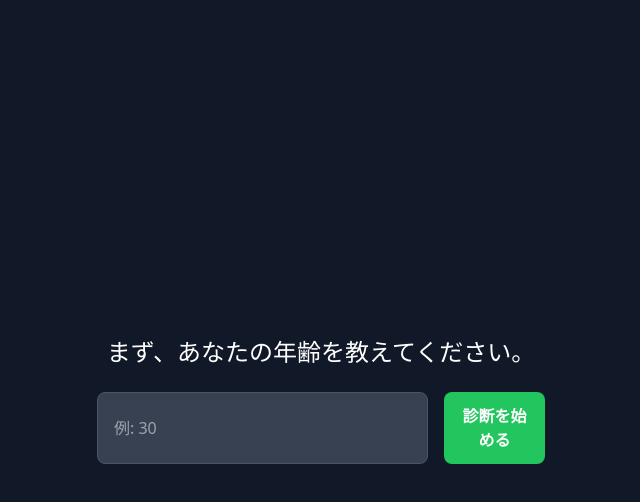
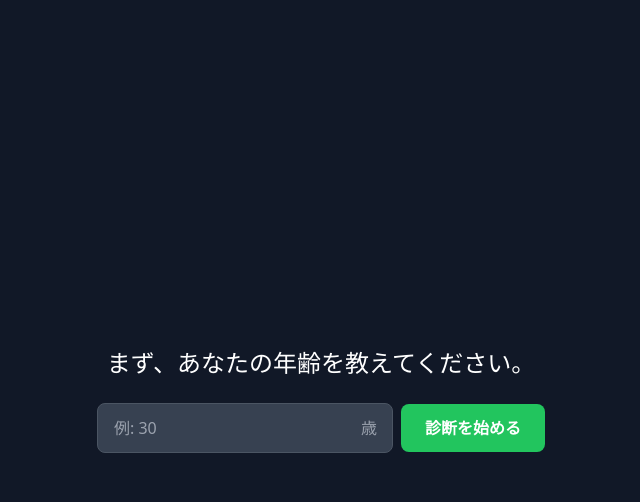
Before and after one commit to pokkori/life-audit-system, a Next.js app: page / in a window 1280 px wide. Both pictures are taken after a click on the button "診断を開始". Shown: the top 502 px of the page, without its empty margins (319-959 px from the left). Built offline with nearby package versions, Linux system fonts and the light colour scheme.

Commit message:
UI Refinement: Add '歳' unit to age input field

```diff
--- a/app/page.tsx
+++ b/app/page.tsx
@@ -29,9 +29,12 @@ function AgeInputForm({ onSubmit }: { onSubmit: (age: number) => void }) {
     }
   };
   return (
-    <form onSubmit={handleSubmit} className="flex space-x-4">
-      <input type="number" value={age} onChange={e => setAge(e.target.value)} placeholder="例: 30" className="w-full px-4 py-3 bg-gray-700 text-white border border-gray-600 rounded-lg focus:outline-none focus:ring-2 focus:ring-green-400" required />
-      <button type="submit" className="bg-green-500 hover:bg-green-600 text-white font-bold py-3 px-4 rounded-lg transition-colors">診断を始める</button>
+    <form onSubmit={handleSubmit} className="flex items-center space-x-2">
+      <div className="relative flex-1">
+        <input type="number" value={age} onChange={e => setAge(e.target.value)} placeholder="例: 30" className="w-full px-4 py-3 bg-gray-700 text-white border border-gray-600 rounded-lg focus:outline-none focus:ring-2 focus:ring-green-400 pr-12" required />
+        <span className="absolute right-4 top-1/2 -translate-y-1/2 text-gray-400">歳</span>
+      </div>
+      <button type="submit" className="bg-green-500 hover:bg-green-600 text-white font-bold py-3 px-6 rounded-lg transition-colors whitespace-nowrap">診断を始める</button>
     </form>
   );
 }
```
